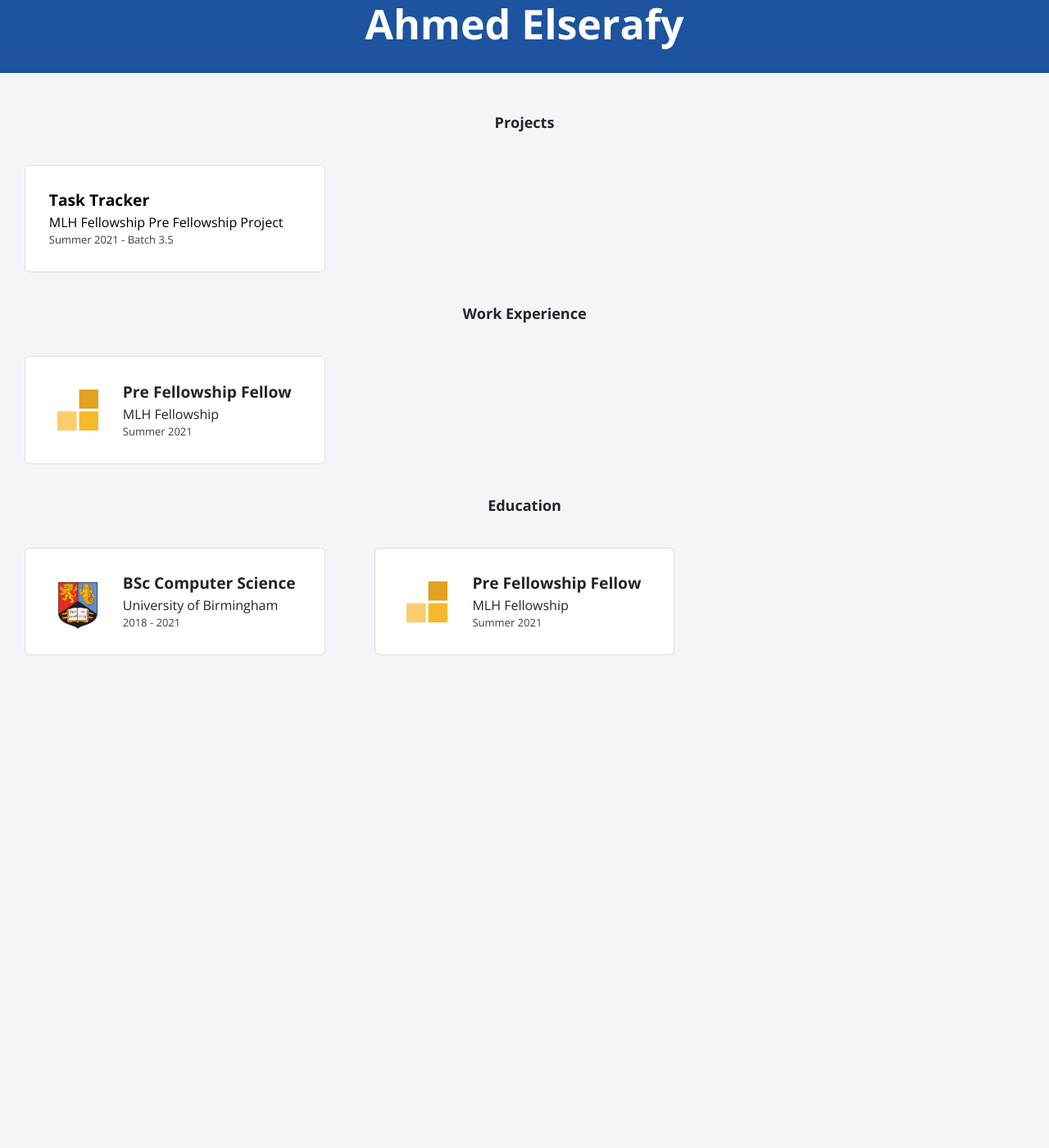
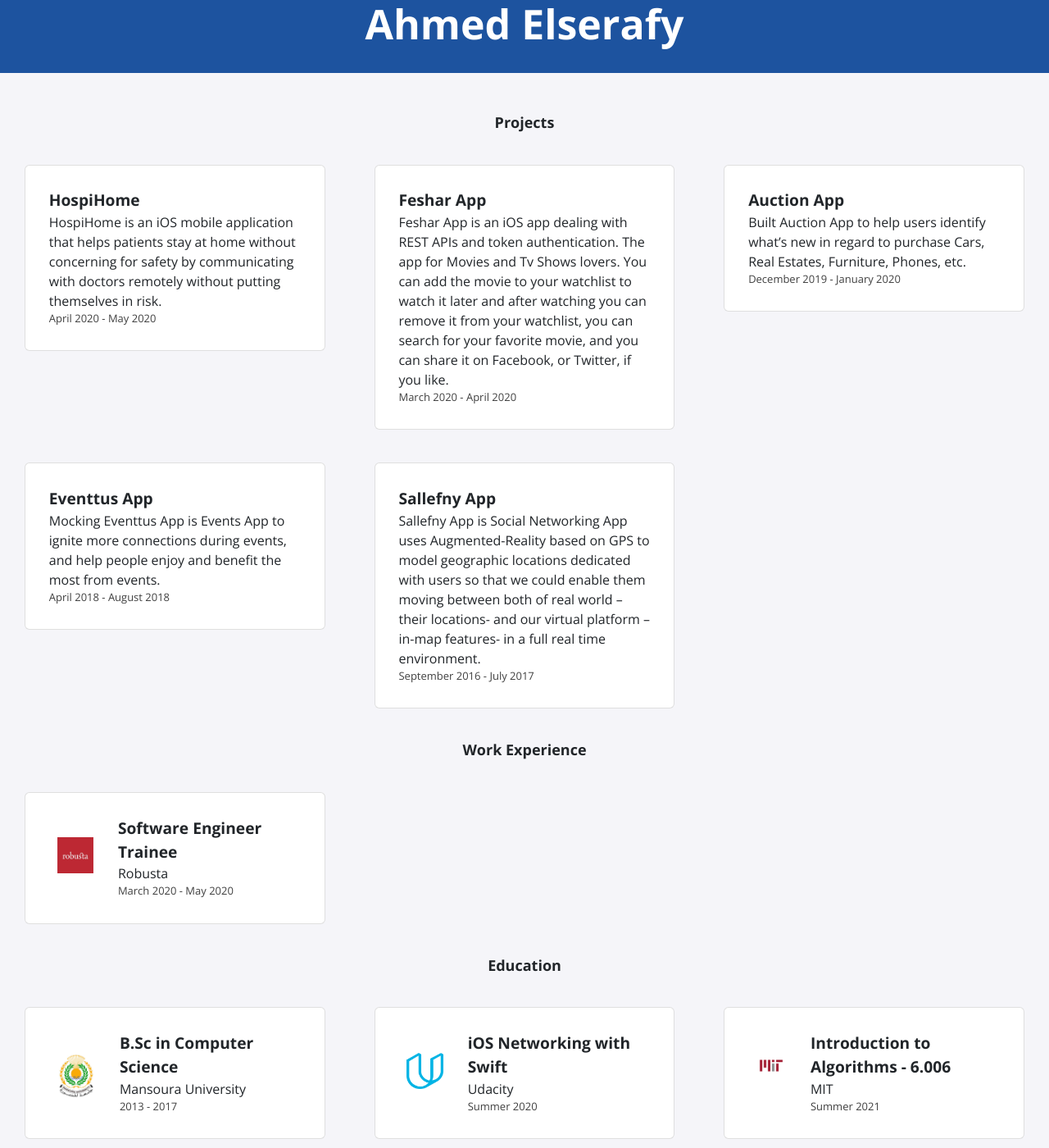
Before and after one commit to elserafy/elserafy.github.io, a Jekyll site: the page built from index.html, in a window 1280 px wide and 1400 px high, scrolled down 301 px. Shown: the whole window at 82% size. Built offline with Jekyll 4.4.1, drawn with Linux system fonts in a browser that asks for light colours; nearby versions of some CDN libraries; before the commit the page ends 1170 px from its top, so only the background shows below that.

Commit message:
Update my personal portfolio website

```diff
--- a/_data/education.yml
+++ b/_data/education.yml
@@ -1,9 +1,14 @@
-- course: BSc Computer Science
-  institute: University of Birmingham
-  dates: 2018 - 2021
-  logo: uob.png
+- course: B.Sc in Computer Science
+  institute: Mansoura University
+  dates: 2013 - 2017
+  logo: mu.png
 
-- course: Pre Fellowship Fellow
-  institute: MLH Fellowship
+- course: iOS Networking with Swift
+  institute: Udacity
+  dates: Summer 2020
+  logo: udacity-logo.png
+
+- course: Introduction to Algorithms - 6.006
+  institute: MIT
   dates: Summer 2021
-  logo: fellowship.svg
+  logo: mit.png
--- a/_data/experience.yml
+++ b/_data/experience.yml
@@ -1,4 +1,4 @@
-- role: Pre Fellowship Fellow
-  company: MLH Fellowship
-  dates: Summer 2021
-  logo: fellowship.svg
+- role: Software Engineer Trainee
+  company: Robusta
+  dates: March 2020 - May 2020
+  logo: logo.png
--- a/_data/projects.yml
+++ b/_data/projects.yml
@@ -1,4 +1,20 @@
-- title: Task Tracker
-  event: MLH Fellowship Pre Fellowship Project
-  date: Summer 2021  - Batch 3.5
-  page-name: project
+- title: HospiHome
+  event: HospiHome is an iOS mobile application that helps patients stay at home without concerning for safety by communicating with doctors remotely without putting themselves in risk.
+  date: April 2020  - May 2020
+
+- title: Feshar App
+  event: Feshar App is an iOS app dealing with REST APIs and token authentication. The app for Movies and Tv Shows lovers. You can add the movie to your watchlist to watch it later and after watching you can remove it from your watchlist, you can search for your favorite movie, and you can share it on Facebook, or Twitter, if you like.
+  date: March 2020  - April 2020
+
+- title: Auction App
+  event: Built Auction App to help users identify what’s new in regard to purchase Cars, Real Estates, Furniture, Phones, etc.
+  date: December 2019  - January 2020
+
+- title: Eventtus App
+  event: Mocking Eventtus App is Events App to ignite more connections during events, and help people enjoy and benefit the most from events.
+  date: April 2018  - August 2018
+  #page-name: project
+
+- title: Sallefny App
+  event: Sallefny App is Social Networking App uses Augmented-Reality based on GPS to model geographic locations dedicated with users so that we could enable them moving between both of real world –their locations- and our virtual platform –in-map features- in a full real time environment.
+  date: September 2016  - July 2017
```
Also changed, not shown: assets/img/education/fellowship.svg (deleted), assets/img/education/mit.png (added), assets/img/education/mu.png (added), assets/img/education/udacity-logo.png (added), assets/img/education/uob.png (deleted), assets/img/experience/fellowship.svg (deleted), assets/img/experience/logo.png (added), assets/img/experience/mlh.svg (deleted), assets/img/logo.jpg, assets/img/social-link.jpg (deleted), 5 other files.
